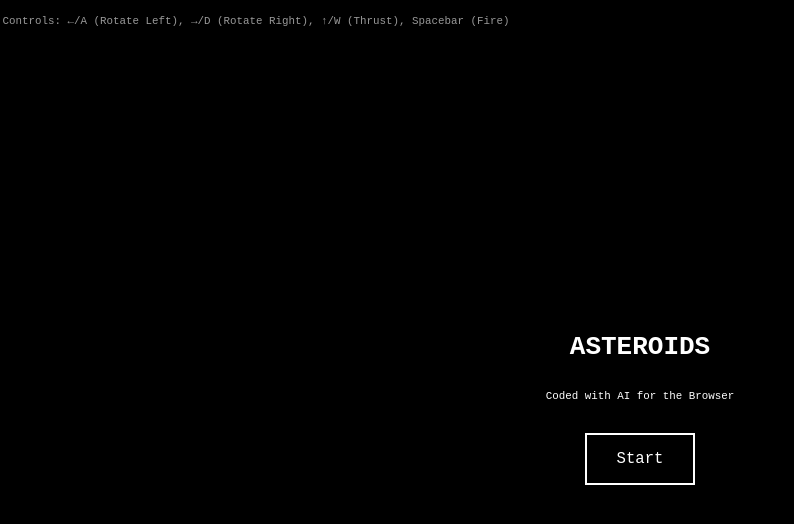
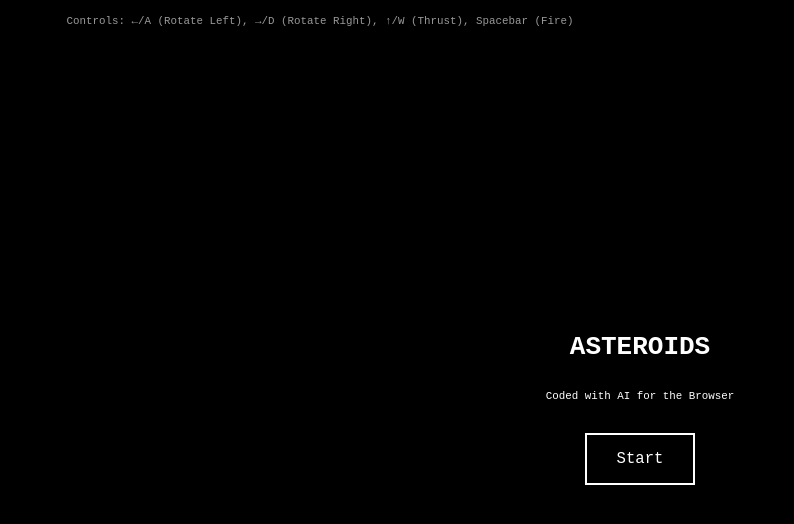
Before and after one commit to Rkcr7/Starship, a plain HTML site: page index.html in a window 1280 px wide. Shown: the whole page, without its empty margins (0-794 px from the left). Drawn offline with Linux system fonts and the light colour scheme.

Commit message:
updated combo ui

```diff
--- a/index.html
+++ b/index.html
@@ -30,7 +30,7 @@
       #controls {
         position: absolute; /* Take it out of the normal document flow */
         top: 10px; /* Position it 10 pixels from the top */
-        left: 20%; /* Center it horizontally */
+        left: 25%; /* Center it horizontally */
         transform: translateX(-50%); /* Adjust for the element's own width */
         text-align: center;
         font-size: smaller;
```
